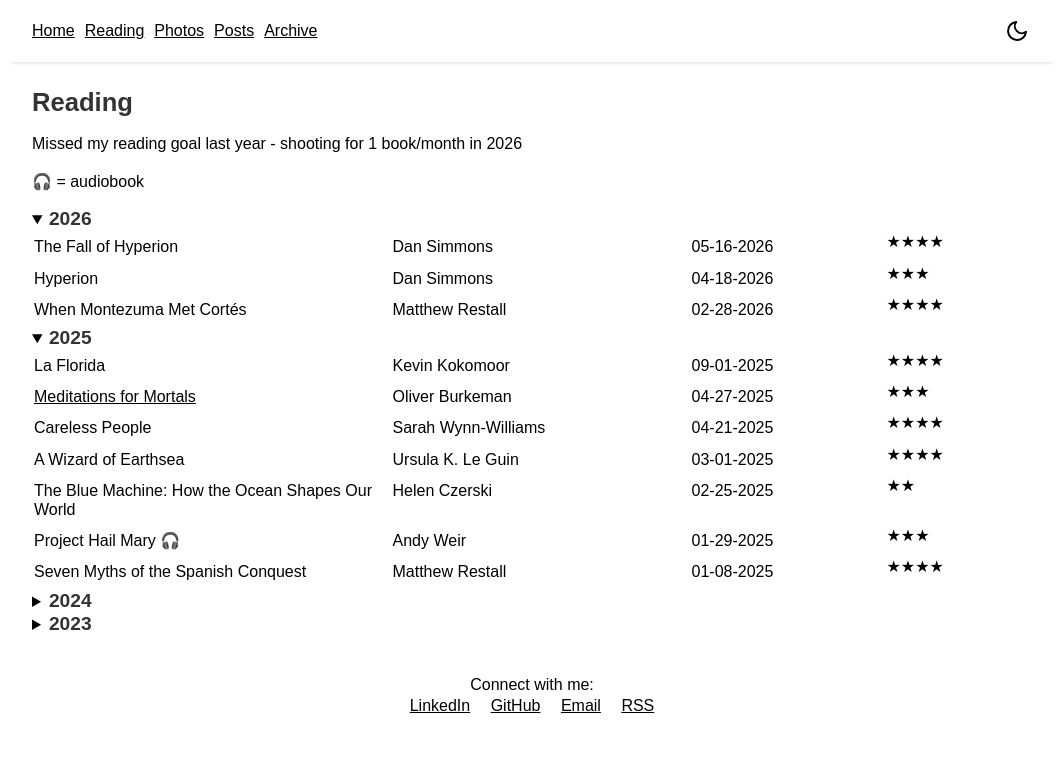
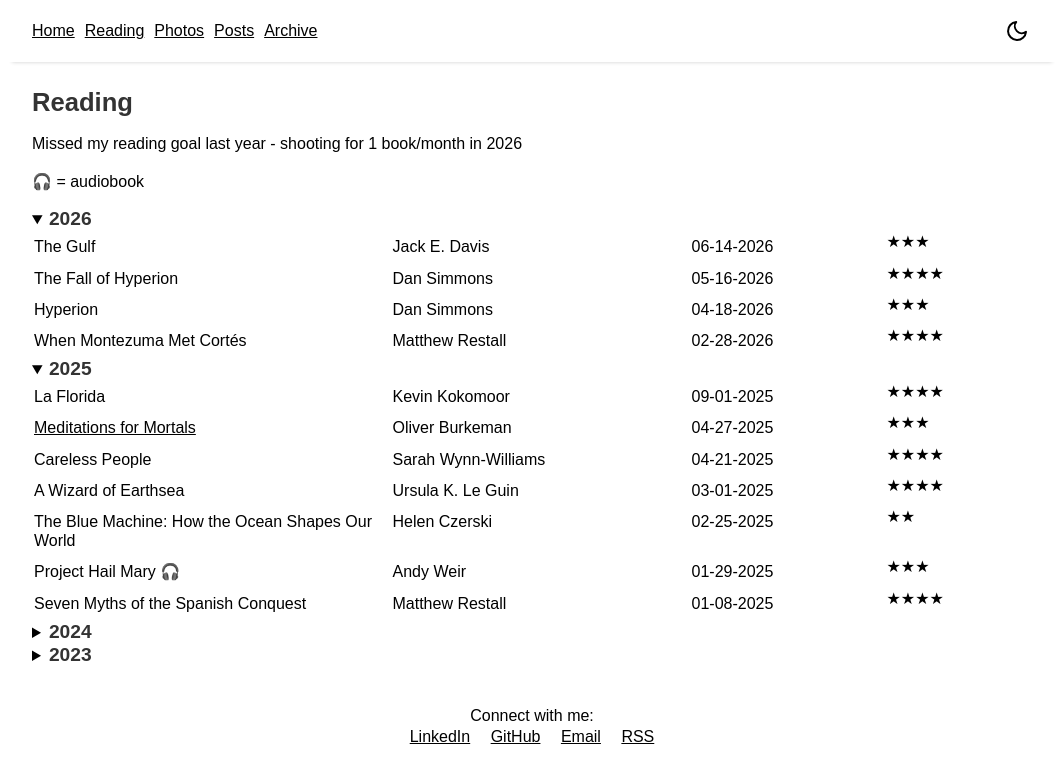
Before and after one commit to brandoncfallin/fallin-website, a Jekyll site: the page built from reading.md, in a window 1280 px wide. Shown: the top 783 px of the page, without its empty margins (108-1166 px from the left). Built offline with Jekyll 4.4.1, drawn with Linux system fonts in a browser that asks for light colours.

Commit message:
chore(reading_table_2026.html): add the gulf

```diff
--- a/_includes/reading_table_2026.html
+++ b/_includes/reading_table_2026.html
@@ -1,5 +1,11 @@
 <table style="background-color:rgba(0, 0, 0, 0); width: 100%;">
     <tbody>
+        <tr>
+            <td class="titles">The Gulf</td>
+            <td class="authors">Jack E. Davis</td>
+            <td class="dates">06-14-2026</td>
+            <td class="stars">★★★</td>
+        </tr>
         <tr>
             <td class="titles">The Fall of Hyperion</td>
             <td class="authors">Dan Simmons</td>
```
Also changed, not shown: Gemfile.lock.
